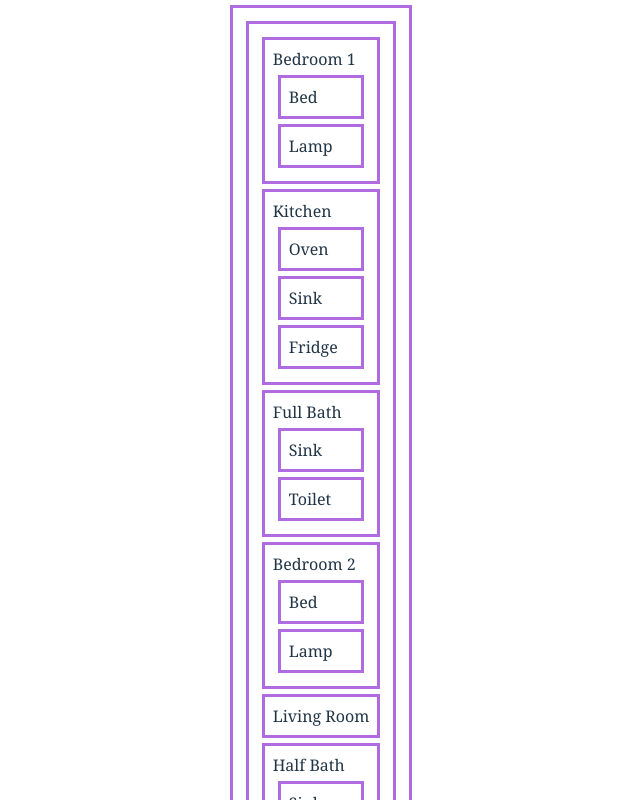
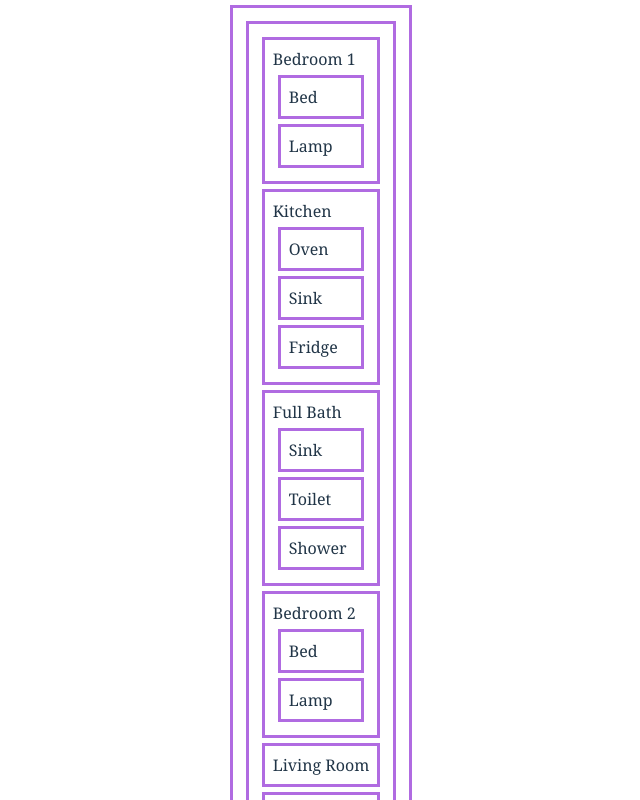
Before and after one commit to natnichols/floorplan-lab, a React (Vite) app: page / in a window 1280 px wide. Shown: the top 800 px of the page, without its empty margins (319-959 px from the left). Built offline with nearby package versions, Linux system fonts and the light colour scheme.

Commit message:
add shower prop to Bath component

```diff
--- a/src/Bath.jsx
+++ b/src/Bath.jsx
@@ -7,6 +7,7 @@ const Bath = (props) => {
       {props.size} Bath
       <Sink />
       <Toilet />
+      {props.shower === 1 ? <div>Shower</div> : '' }
     </div>
   );
 }
--- a/src/FloorPlan.jsx
+++ b/src/FloorPlan.jsx
@@ -8,7 +8,7 @@ const FloorPlan = (props) => {
     <>
         <Bedroom bedroomNum={1} />
         <Kitchen />
-        <Bath size={'Full'} />
+        <Bath size={'Full'} shower={1} />
         <Bedroom bedroomNum={2} />
         <LivingRoom />
         <Bath size={'Half'} />
```
